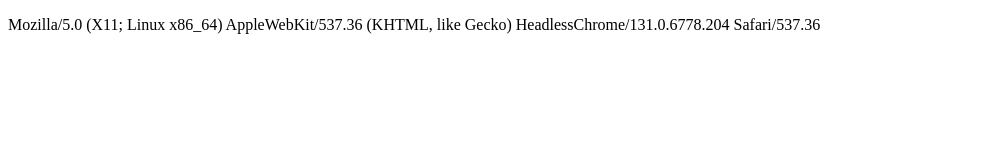
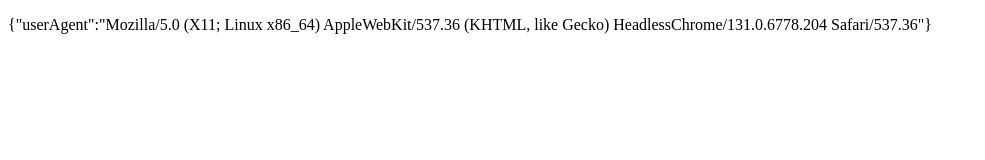
Before and after one commit to halocrak/user-agent, a plain HTML site: page index.html in a window 1280 px wide. Shown: the whole page, without its empty margins (0-985 px from the left). Drawn offline with Linux system fonts and the light colour scheme.

Commit message:
Update index.html

```diff
--- a/index.html
+++ b/index.html
@@ -4,11 +4,17 @@
     <title>User Agent Viewer</title>
 </head>
 <body>
+
     <p id="user-agent-info"></p>
 
     <script>
-        // JavaScript code to display the user agent
-        document.getElementById("user-agent-info").innerText = navigator.userAgent;
+        // JavaScript code to get user agent and convert to JSON
+        var userAgent = navigator.userAgent;
+        var userAgentJSON = { "userAgent": userAgent };
+        var userAgentStringJSON = JSON.stringify(userAgentJSON);
+
+        // Display the JSON-formatted user agent
+        document.getElementById("user-agent-info").innerText = userAgentStringJSON;
     </script>
 </body>
 </html>
```
